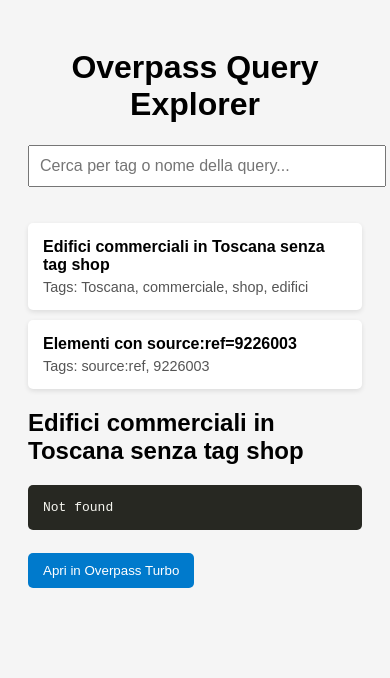
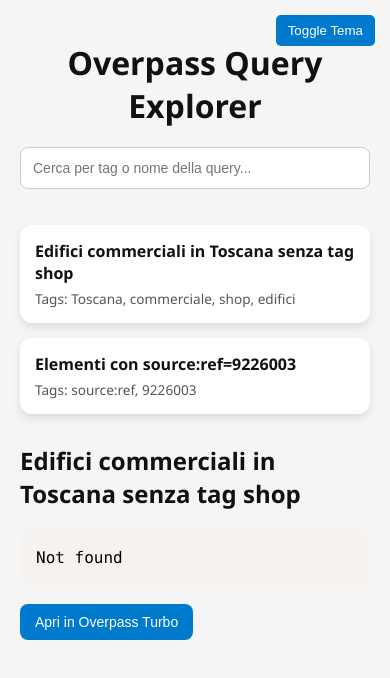
Before and after one commit to andrea-del-sarto/overpass-turbo_query_explorer, a plain HTML site: page index.html in a window 390 px wide. Both pictures are taken after a click on the item 195 px from the left and 266 px from the top of the page. Drawn offline with nearby package versions, Linux system fonts and the light colour scheme; no server answers.

Commit message:
Enhance styling and add dark/light theme toggle
Refactor styles and implement theme toggle functionality.

```diff
--- a/index.html
+++ b/index.html
@@ -4,19 +4,105 @@
 <meta charset="UTF-8">
 <meta name="viewport" content="width=device-width, initial-scale=1.0">
 <title>Overpass Query Explorer</title>
+
+<!-- Prism.js per evidenziazione codice -->
+<link href="https://cdn.jsdelivr.net/npm/prismjs@1.29.0/themes/prism.css" rel="stylesheet" id="prism-theme-light">
+<link href="https://cdn.jsdelivr.net/npm/prismjs@1.29.0/themes/prism-okaidia.css" rel="stylesheet" id="prism-theme-dark" disabled>
+<script src="https://cdn.jsdelivr.net/npm/prismjs@1.29.0/prism.js"></script>
+<script src="https://cdn.jsdelivr.net/npm/prismjs@1.29.0/components/prism-bash.min.js"></script>
+
 <style>
-    body { font-family: Arial, sans-serif; padding: 20px; background: #f5f5f5; }
-    h1 { text-align: center; }
-    input { width: 100%; padding: 10px; margin-bottom: 20px; font-size: 16px; }
-    ul { list-style: none; padding: 0; }
-    li { background: #fff; margin-bottom: 10px; padding: 15px; border-radius: 5px; box-shadow: 0 2px 5px rgba(0,0,0,0.1); cursor: pointer; }
-    .tags { font-size: 0.9em; color: #555; margin-top: 5px; }
-    pre { background: #272822; color: #f8f8f2; padding: 15px; border-radius: 5px; overflow-x: auto; max-height: 400px; }
-    button { padding: 10px 15px; margin-top: 10px; background: #007acc; color: white; border: none; border-radius: 5px; cursor: pointer; }
-    button:hover { background: #005fa3; }
+:root {
+    --bg: #f5f5f5;
+    --card-bg: #fff;
+    --text: #111;
+    --accent: #007acc;
+}
+
+[data-theme="dark"] {
+    --bg: #121212;
+    --card-bg: #1e1e1e;
+    --text: #eee;
+    --accent: #1e90ff;
+}
+
+body {
+    font-family: 'Segoe UI', Tahoma, Geneva, Verdana, sans-serif;
+    background: var(--bg);
+    color: var(--text);
+    margin: 0;
+    padding: 20px;
+    transition: background 0.3s, color 0.3s;
+}
+
+h1 { text-align: center; margin-bottom: 20px; }
+
+#themeToggle {
+    position: fixed;
+    top: 15px;
+    right: 15px;
+    background: var(--accent);
+    color: #fff;
+    border: none;
+    padding: 8px 12px;
+    border-radius: 5px;
+    cursor: pointer;
+}
+
+input {
+    width: 100%;
+    padding: 12px;
+    font-size: 16px;
+    border-radius: 8px;
+    border: 1px solid #ccc;
+    margin-bottom: 20px;
+    box-sizing: border-box;
+}
+
+ul { list-style: none; padding: 0; display: grid; gap: 15px; grid-template-columns: repeat(auto-fit, minmax(280px, 1fr)); }
+
+li {
+    background: var(--card-bg);
+    padding: 15px;
+    border-radius: 12px;
+    box-shadow: 0 4px 8px rgba(0,0,0,0.1);
+    cursor: pointer;
+    transition: transform 0.2s, box-shadow 0.2s;
+}
+
+li:hover {
+    transform: translateY(-3px);
+    box-shadow: 0 8px 16px rgba(0,0,0,0.15);
+}
+
+.tags { font-size: 0.85em; color: #555; margin-top: 5px; }
+
+#queryDetail { margin-top: 30px; }
+
+pre { border-radius: 12px; padding: 15px; max-height: 500px; overflow-x: auto; }
+
+button#openOverpass {
+    margin-top: 10px;
+    background: var(--accent);
+    color: white;
+    border: none;
+    padding: 12px 18px;
+    border-radius: 8px;
+    cursor: pointer;
+    font-size: 16px;
+}
+
+button#openOverpass:hover { background: #005fa3; }
+
+@media (max-width: 500px) {
+    input { font-size: 14px; }
+    button#openOverpass { font-size: 14px; padding: 10px 15px; }
+}
 </style>
 </head>
 <body>
+
+<button id="themeToggle">Toggle Tema</button>
 
 <h1>Overpass Query Explorer</h1>
 <input type="text" id="search" placeholder="Cerca per tag o nome della query...">
@@ -25,7 +111,7 @@
 
 <div id="queryDetail" style="display:none;">
     <h2 id="queryName"></h2>
-    <pre id="queryCode"></pre>
+    <pre><code id="queryCode" class="language-bash"></code></pre>
     <button id="openOverpass">Apri in Overpass Turbo</button>
 </div>
 
@@ -70,6 +156,7 @@
     const code = await response.text();
     queryName.textContent = q.name;
     queryCode.textContent = code;
+    Prism.highlightElement(queryCode);
     openOverpass.onclick = () => {
         const url = "https://overpass-turbo.eu/?Q=" + encodeURIComponent(code);
         window.open(url, "_blank");
@@ -83,6 +170,20 @@
 
 // inizializza lista
 renderList();
+
+// Tema chiaro/scuro automatico + toggle
+const themeToggle = document.getElementById("themeToggle");
+const prefersDark = window.matchMedia("(prefers-color-scheme: dark)").matches;
+
+document.documentElement.setAttribute("data-theme", prefersDark ? "dark" : "light");
+
+themeToggle.addEventListener("click", () => {
+    const current = document.documentElement.getAttribute("data-theme");
+    const newTheme = current === "dark" ? "light" : "dark";
+    document.documentElement.setAttribute("data-theme", newTheme);
+    document.getElementById("prism-theme-light").disabled = newTheme === "dark";
+    document.getElementById("prism-theme-dark").disabled = newTheme === "light";
+});
 </script>
 
 </body>
```
